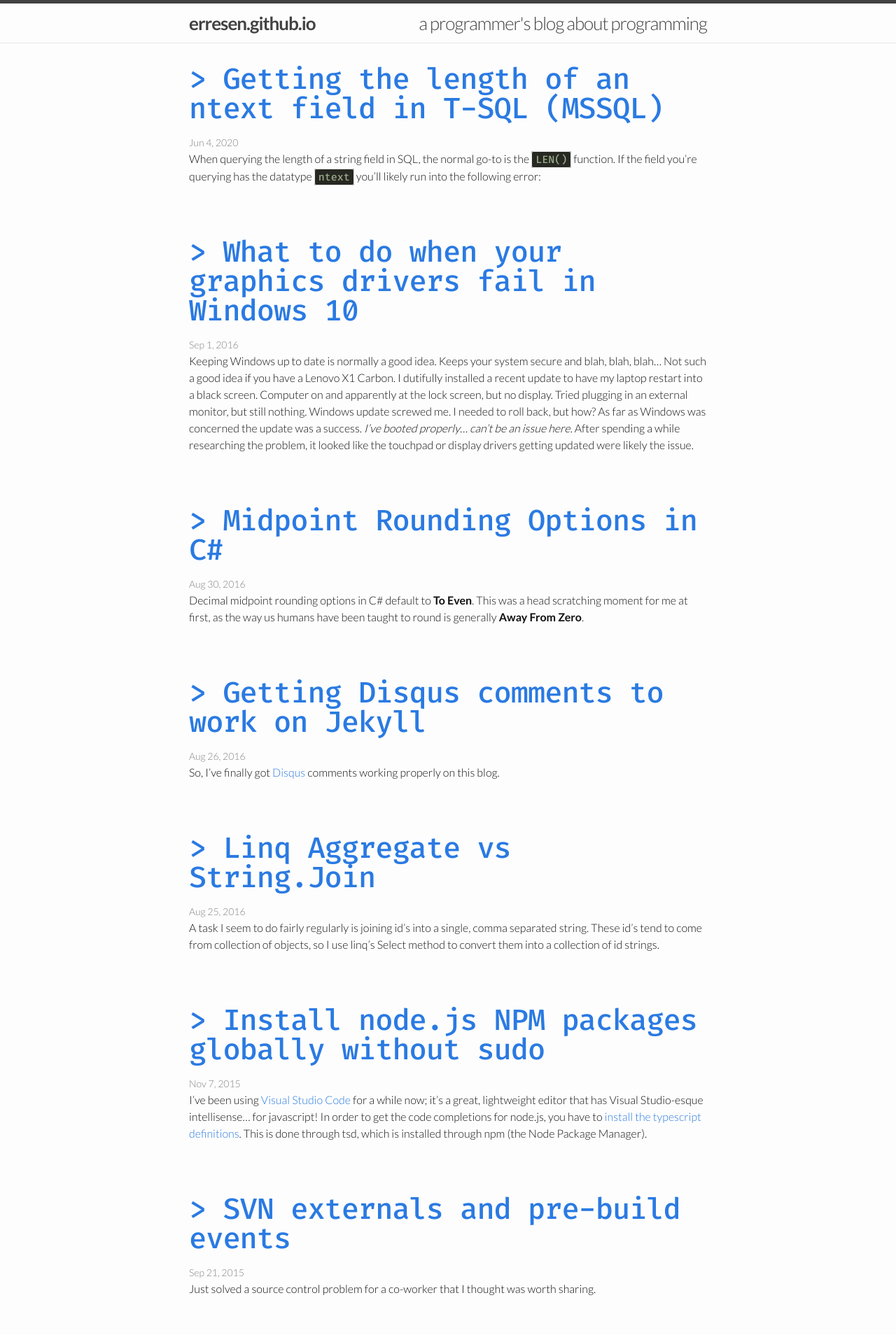
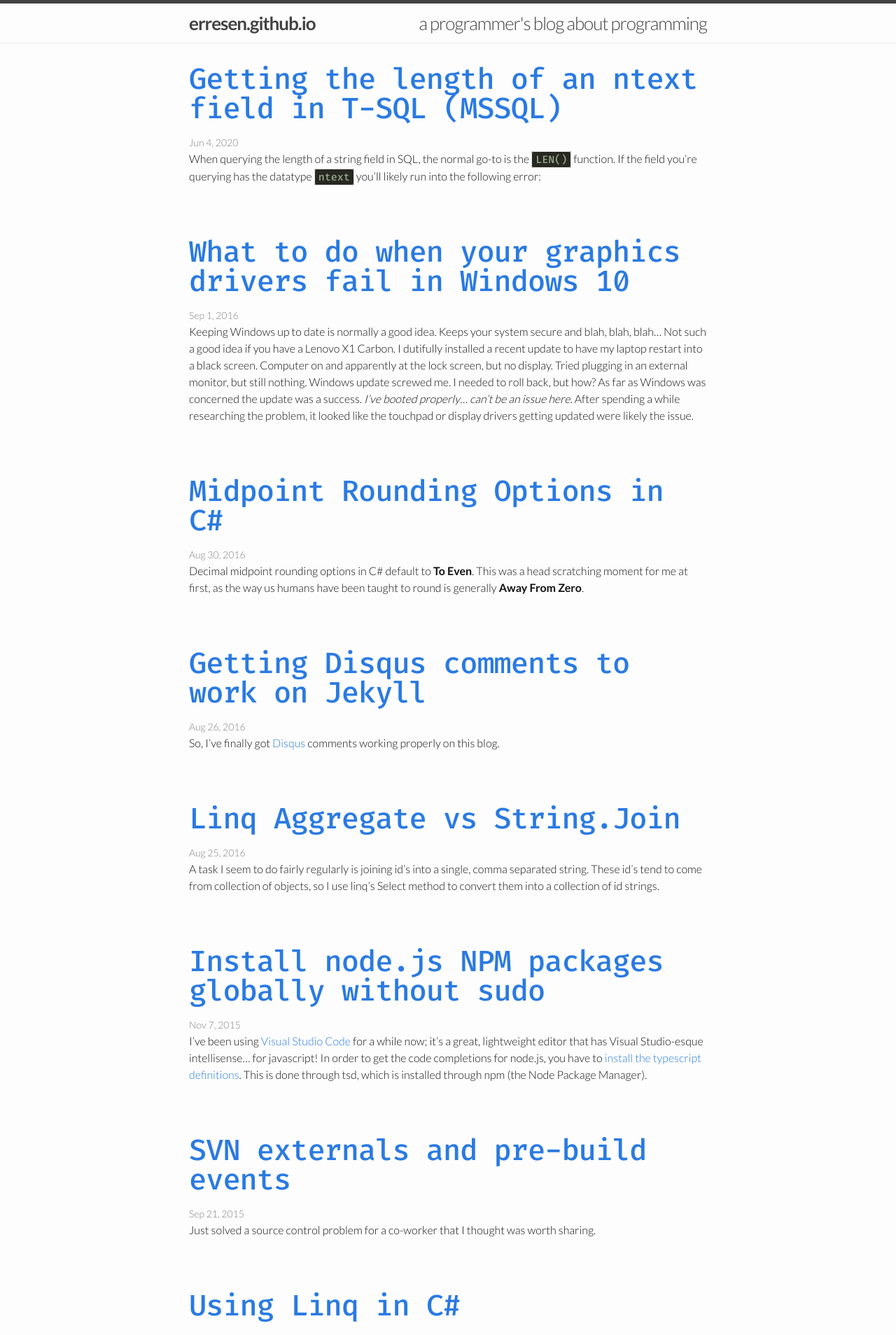
Before and after one commit to erresen/erresen.github.io, a Jekyll site: the page built from index.html, in a window 1280 px wide. Shown: the top 1908 px of the page at 70% size. Built offline with Jekyll 4.4.1, drawn with Linux system fonts in a browser that asks for light colours; nearby versions of some CDN libraries; comment, search, counter and statistics services are not loaded.

Commit message:
remove > from list titles. move > to css in posts

```diff
--- a/_sass/_layout.scss
+++ b/_sass/_layout.scss
@@ -189,10 +189,6 @@
     padding-bottom: $spacing-unit;
     margin-bottom: $spacing-unit;
   }
-
-  .post-title::before {
-    content: "> ";
-  }
 }
 
 .post-meta {
@@ -214,6 +210,10 @@
  */
 .post-header {
   margin-bottom: $spacing-unit;
+
+  .post-title::before {
+    content: "> ";
+  }
 }
 
 .post-title {
--- a/js/overtype.js
+++ b/js/overtype.js
@@ -4,9 +4,9 @@
 }
 
 function flashCaret(element, text, count, current) {
-    element.html('> _<span class="white-out">' + text + '</span>')
-    setTimeout(function(){
-        element.html('> <span class="white-out">_' + text + '</span>')
+  element.html('_<span class="white-out">' + text + "</span>");
+  setTimeout(function () {
+    element.html('<span class="white-out">_' + text + "</span>");
     current++;
     if (current > count) {
       typeNextLetter(element, text, 0);
@@ -14,25 +14,24 @@
       setTimeout(flashCaret, 250, element, text, count, current);
     }
   }, 250);
-};
+}
 
 function typeNextLetter(element, text, nextLetterIndex) {
   if (nextLetterIndex < text.length) {
-
     var pretext = text.substring(0, nextLetterIndex);
     var posttext = text.substring(nextLetterIndex);
-        var html = '> ' + pretext + '<span class="white-out">' + posttext + '</span>';
+    var html = pretext + '<span class="white-out">' + posttext + "</span>";
 
     element.html(html);
 
     var nextLetter = text[nextLetterIndex];
     var timeout = getRandomInt(1, 100);
-        if (nextLetter === ' '){
+    if (nextLetter === " ") {
       timeout += 100;
     }
     setTimeout(typeNextLetter, timeout, element, text, ++nextLetterIndex);
   } else {
-        element.text('> ' + text);
+    element.text(text);
     console.log("Done!");
   }
 }
```
Lines whose indentation alone changed are shown as unchanged.
